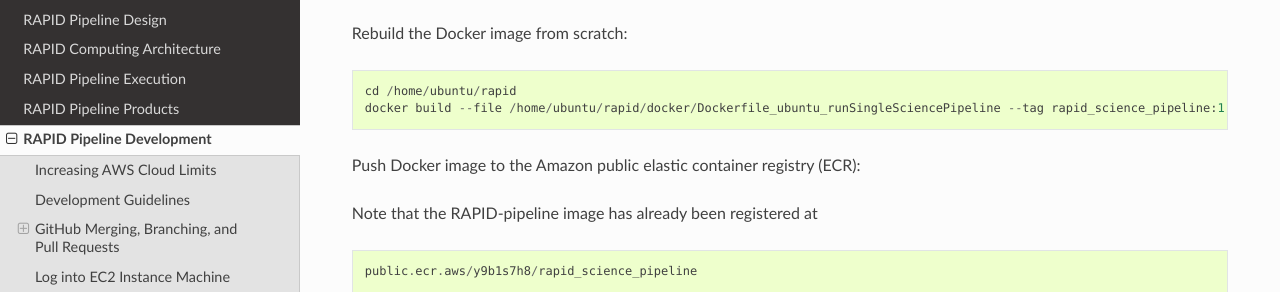
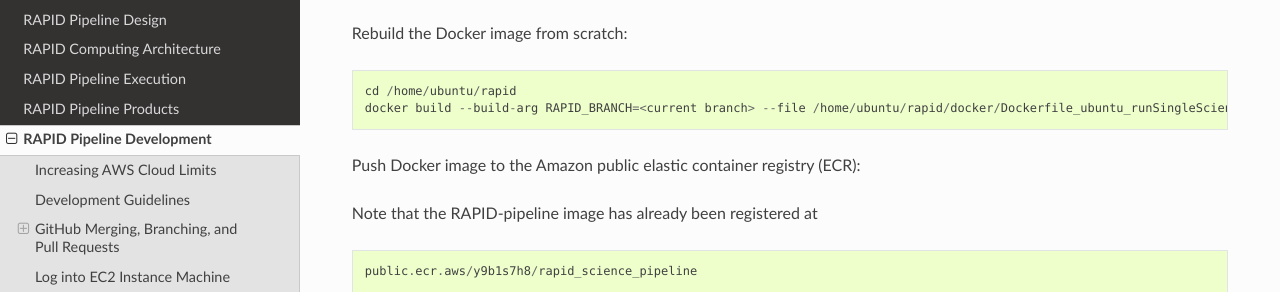
Before and after one commit to Caltech-IPAC/rapid, a Sphinx documentation site: the page built from docs/source/dev/notes.rst, in a window 1280 px wide and 900 px high, scrolled down 8042 px. Shown: the part 159-451 px from the top of the window. Built offline with Sphinx 7.4.7 and the Read the Docs theme 3.1.0, drawn with Linux system fonts in a browser that asks for light colours.

Commit message:
added docker build_arg to RAPID Pipeline Development Notes

```diff
--- a/docs/source/dev/notes.rst
+++ b/docs/source/dev/notes.rst
@@ -403,7 +403,7 @@ Rebuild the Docker image from scratch:
 .. code-block::
 
    cd /home/ubuntu/rapid
-   docker build --file /home/ubuntu/rapid/docker/Dockerfile_ubuntu_runSingleSciencePipeline --tag rapid_science_pipeline:1.0 .
+   docker build --build-arg RAPID_BRANCH=<current branch> --file /home/ubuntu/rapid/docker/Dockerfile_ubuntu_runSingleSciencePipeline --tag rapid_science_pipeline:1.0 .
 
 
 Push Docker image to the Amazon public elastic container registry (ECR):
```
